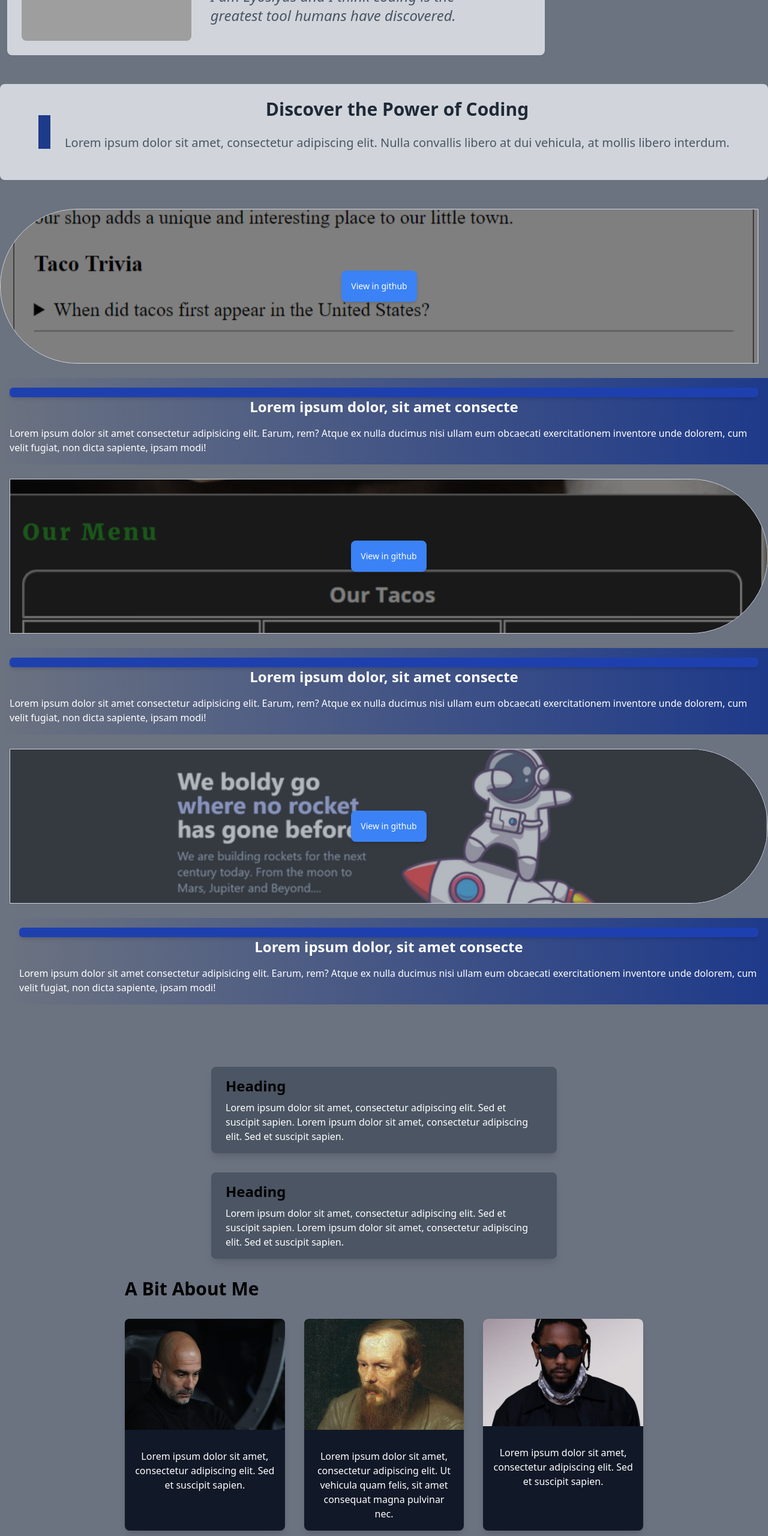
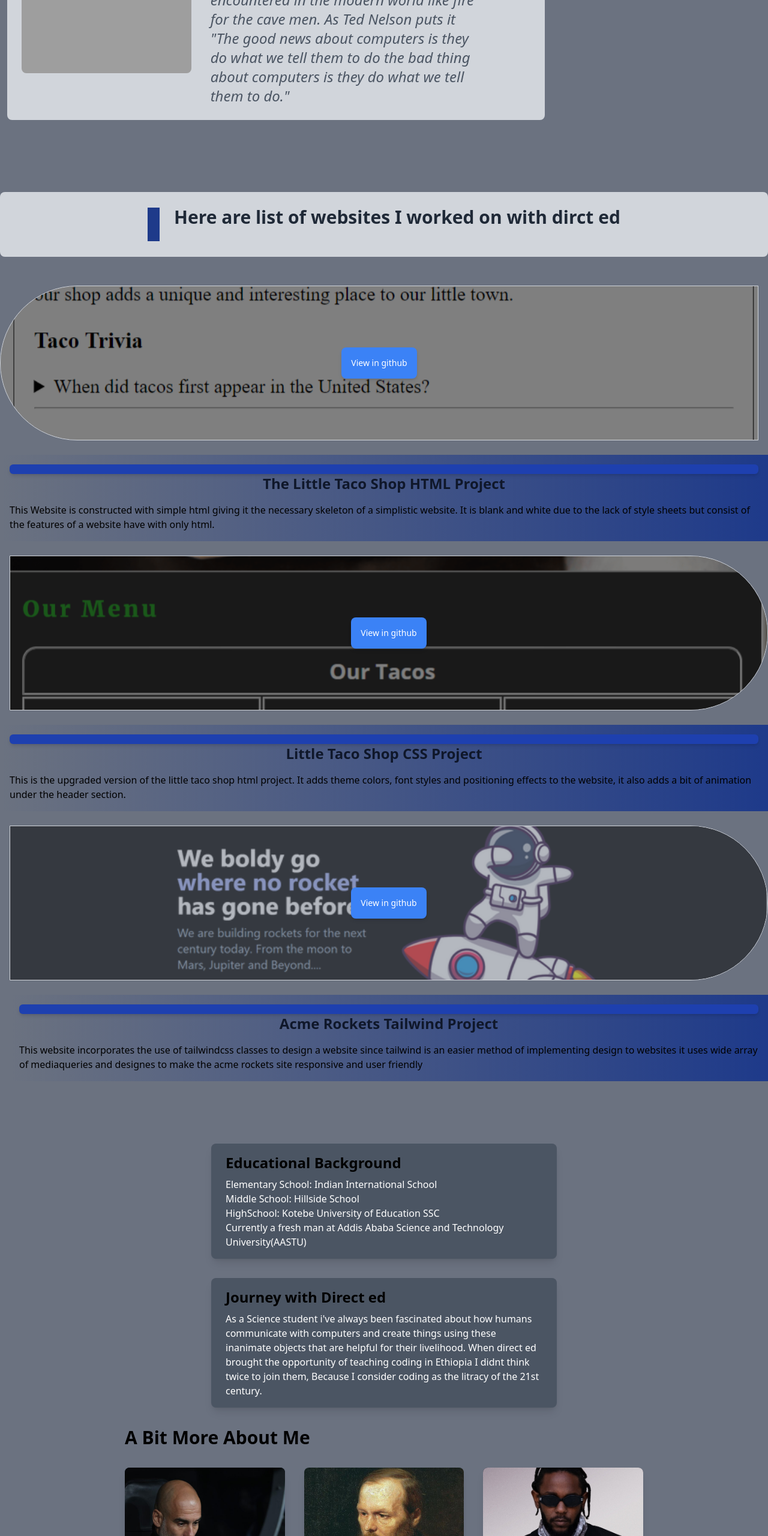
Before and after one commit to EyosiyasSebsibe/Personal-Portfolio, a website: page build/index.html in a window 1280 px wide. Shown: the part 240-2800 px from the top of the page at 60% size. Drawn offline with Linux system fonts and the light colour scheme; grey boxes are pictures that could not be loaded; files whose address does not match are found by name.

Commit message:
final touch

```diff
--- a/build/index.html
+++ b/build/index.html
@@ -85,46 +85,45 @@
                 <h2 class="max-w-md text-3xl font-bold text-center sm:text-4xl sm:text-left text-gray-800">
                     Eyosiyas S.Demese's Portfolio
                 </h2>
-                <p class="max-w-md text-2xl mt-4 text-center sm:text-left text-gray-600"><em>I am Eyosiyas and I think coding is the greatest tool humans have discovered.</em></p>
+                <p class="max-w-md text-2xl mt-4 text-center sm:text-left text-gray-600"><em>Coding is the greatest tool humans have encountered in the modern world like fire for the cave men.
+                    As Ted Nelson puts it "The good news about computers is they do what we tell them to do the bad thing about computers is they do what we tell them to do." </em></p>
             </article>
-            <img class="w-1/6 hidden md:block animated-image" src="./img/take-action-now-text-calligraphy-clipart-typography-digital-art-graphics-on-transparent-background-motivational-words-positive-mindset-inspirational-quotes-motivational-artwork-free-png.webp" alt="quote">
+            <img class="w-1/6 hidden md:block animated-image" src="./img/pngtree-hello-world-black-label-vector-png-image_10425496.png" alt="quote">
         </section>
     </main>
 
-    <section class="my-12 bg-gray-300 p-6 rounded-lg">
+    <br class="my-12">
+
+    <section id="websites" class=" my-12 bg-gray-300 p-6 rounded-lg">
         <div class="flex items-center justify-center">
             <div class="w-5 h-14 bg-blue-900"></div>
             <div class="ml-6">
-                <h2 class="text-3xl font-bold text-center text-gray-800 mb-6">Discover the Power of Coding</h2>
-                <p class="text-xl text-gray-600 text-center mb-6">Lorem ipsum dolor sit amet, consectetur adipiscing elit. Nulla convallis libero at dui vehicula, at mollis libero interdum.</p>
+                <h2 class="text-3xl font-bold text-center text-gray-800 mb-6">Here are list of websites I worked on with dirct ed</h2>
             </div>
         </div>
     </section>
 
-    <section id="websites" class="flex flex-col items-center justify-center">
-        <!-- First Image -->
+    <section class="flex flex-col items-center justify-center">
+
         <div class="md:min-w-full md:pr-4 mb-6 md:mb-0">
             <div class="flex flex-col">
                 <div class="relative rounded-l-full overflow-hidden border border-gray-300 hover:border-gray-500">
                     <img src="./img/home-example (2).png" alt="Little Taco Shop HTML Project" class="w-full h-64 object-cover transform hover:scale-105 transition duration-300">
                     <div class="absolute inset-0 flex items-center justify-center bg-black bg-opacity-50 opacity-100">
-
-                        <p class="text-white text-sm text-center p-4 bg-blue-500 rounded-lg shadow-md hover:bg-blue-600 transition-colors duration-300">
-                           <a href="https://github.com/EyosiyasSebsibe/LittleTacoShophtml.git">View in github</a>
-                        </p>
+                           <a class="text-white text-sm text-center p-4 bg-blue-500 rounded-lg shadow-md hover:bg-blue-600 transition-colors duration-300" href="https://github.com/EyosiyasSebsibe/LittleTacoShophtml.git">View in github</a>
                     </div>
                 </div>
             </div>
         </div>
         <br class="my-6">
-        <div class="bsolute top-0 right-full bg-gradient-to-l from-blue-900 to--500 text-white p-4">
-            <p class="text-gray-800 text-lg font-medium leading-relaxed px-4 py-2 bg-blue-800 rounded-md shadow-md hover:shadow-lg transition duration-300">
-                <h1 class="text-center text-2xl font-extrabold mb-4">Lorem ipsum dolor, sit amet consecte</h1>
-                Lorem ipsum dolor sit amet consectetur adipisicing elit. Earum, rem? Atque ex nulla ducimus nisi ullam eum obcaecati exercitationem inventore unde dolorem, cum velit fugiat, non dicta sapiente, ipsam modi!
+        <div class="bsolute top-0 right-full bg-gradient-to-l from-blue-900 to--500 text-black p-4">
+            <p class="text-black text-5xl font-medium leading-relaxed px-4 py-2 bg-blue-800 rounded-md shadow-md hover:shadow-lg transition duration-300">
+                <h1 class="text-slate-900 text-center text-2xl font-extrabold mb-4">The Little Taco Shop HTML Project</h1>
+               This Website is constructed with simple html giving it the necessary  skeleton of a simplistic website. It is blank and white due to the lack of style sheets but consist of the features of a website have with only html.
             </p>
         </div>
         <br class="my-6">
-        <!-- Second Image -->
+
         <div class="md:w-full  md:pl-4 mt-6 md:mt-0">
             <div class="flex flex-col">
                 <div class="relative rounded-r-full overflow-hidden border border-gray-300 hover:border-gray-500">
@@ -137,10 +136,10 @@
         </div>
 
         <br class="my-6">
-        <div class="bsolute top-0 right-full bg-gradient-to-l from-blue-900 to--500 text-white p-4">
+        <div class="bsolute top-0 right-full bg-gradient-to-l from-blue-900 to--500 text-black p-4">
             <p class="text-gray-800 text-lg font-medium leading-relaxed px-4 py-2 bg-blue-800 rounded-md shadow-md hover:shadow-lg transition duration-300">
-                <h1 class="text-center text-2xl font-extrabold mb-4">Lorem ipsum dolor, sit amet consecte</h1>
-                Lorem ipsum dolor sit amet consectetur adipisicing elit. Earum, rem? Atque ex nulla ducimus nisi ullam eum obcaecati exercitationem inventore unde dolorem, cum velit fugiat, non dicta sapiente, ipsam modi!
+                <h1 class="text-slate-900 text-center text-2xl font-extrabold mb-4">Little Taco Shop CSS Project</h1>
+                This is the upgraded version of the little taco shop html project. It adds theme colors, font styles and positioning effects to the website, it also adds a bit of animation under the header section.
             </p>
         </div>
         <br class="my-6">
@@ -155,12 +154,11 @@
                 </div>
             </div>
             <br class="my-6">
-            <div class="bsolute top-0 right-full bg-gradient-to-l from-blue-900 to--500 text-white p-4">
+            <div class="bsolute top-0 right-full bg-gradient-to-l from-blue-900 to--500 text-black p-4">
                 <p class="text-gray-800 text-lg font-medium leading-relaxed px-4 py-2 bg-blue-800 rounded-md shadow-md hover:shadow-lg transition duration-300">
-                    <h1 class="text-center text-2xl font-extrabold mb-4">Lorem ipsum dolor, sit amet consecte</h1>
-                    Lorem ipsum dolor sit amet consectetur adipisicing elit. Earum, rem? Atque ex nulla ducimus nisi ullam eum obcaecati exercitationem inventore unde dolorem, cum velit fugiat, non dicta sapiente, ipsam modi!
+                    <h1 class="text-slate-900 text-center text-2xl font-extrabold mb-4">Acme Rockets Tailwind Project</h1>
+                    This website incorporates the use of tailwindcss classes to design a website since tailwind is an easier method of implementing design to websites it uses wide array of mediaqueries and designes to make the acme rockets site responsive and user friendly
                 </p>
-
             </div>
             <br class="my-6">
         </div>
@@ -170,50 +168,53 @@
     <section id="about" class="py-12">
         <div class="max-w-xl mx-auto bg-gray-600 shadow-lg rounded-lg overflow-hidden my-8">
             <div class="px-6 py-4">
-                <h2 class="text-2xl font-bold mb-2">Heading</h2>
-                <p class="text-white">Lorem ipsum dolor sit amet, consectetur adipiscing elit. Sed et suscipit sapien. Lorem ipsum dolor sit amet, consectetur adipiscing elit. Sed et suscipit sapien.</p>
+                <h2 class="text-2xl font-bold mb-2">Educational Background</h2>
+                <p class="text-white">Elementary School: Indian International School<br>
+                Middle School: Hillside School <br>
+            HighSchool: Kotebe University of Education SSC <br>
+        Currently a fresh man at Addis Ababa Science and Technology University(AASTU)</p>
             </div>
         </div>
         <div class="max-w-xl mx-auto bg-gray-600 shadow-lg rounded-lg overflow-hidden my-8">
             <div class="px-6 py-4">
-                <h2 class="text-2xl font-bold mb-2">Heading</h2>
-                <p class="text-white">Lorem ipsum dolor sit amet, consectetur adipiscing elit. Sed et suscipit sapien. Lorem ipsum dolor sit amet, consectetur adipiscing elit. Sed et suscipit sapien.</p>
+                <h2 class="text-2xl font-bold mb-2">Journey with Direct ed</h2>
+                <p class="text-white">As a Science student i've always been fascinated about how humans communicate with computers and create things using these inanimate objects that are helpful for their livelihood. When direct ed brought the opportunity of teaching coding in Ethiopia I didnt think twice to join them, Because I consider coding as the litracy of the 21st century.</p>
             </div>
         </div>
         <div class="max-w-4xl mx-auto px-4">
-            <h2 class="text-3xl font-bold mb-8">A Bit About Me</h2>
+            <h2 class="text-3xl font-bold mb-8">A Bit More About Me</h2>
             <div class="grid grid-cols-1 sm:grid-cols-2 md:grid-cols-3 gap-8">
                 <div class="bg-gray-900 flex flex-col rounded-lg overflow-hidden shadow-lg">
                     <div class="relative">
                         <img src="./img/1651732533-2022-05-04T190327Z_1745393963_UP1EI541GXPU1_RTRMADP_3_SOCCER-CHAMPIONS-MAD-MCI-REPORT-750x520.jpg" alt="Image 1" class="w-full">
                         <div class="absolute inset-0 bg-black bg-opacity-50 hover:bg-opacity-75 transition duration-300 flex items-center justify-center text-white text-center opacity-0 hover:opacity-100">
-                            <p class="text-lg">Lorem ipsum dolor sit amet, consectetur adipiscing elit. Sed et suscipit sapien.</p>
+                            <p class="text-lg">Pep Guardiola.</p>
                         </div>
                     </div>
                     <div class="bg-gray-900 p-4">
-                        <p class="text-white text-center mt-4">Lorem ipsum dolor sit amet, consectetur adipiscing elit. Sed et suscipit sapien.</p>
+                        <p class="text-white text-center mt-4">When people ask me about role models he comes to my mind. I learn perfectionism from him.</p>
                     </div>
                 </div>
                 <div class="flex flex-col rounded-lg overflow-hidden shadow-lg">
                     <div class="relative">
                         <img src="./img/Dostoevsky-large2.jpg" alt="Image 2" class="w-full">
                         <div class="absolute inset-0 bg-black bg-opacity-50 hover:bg-opacity-75 transition duration-300 flex items-center justify-center text-white text-center opacity-0 hover:opacity-100">
-                            <p class="text-lg">Lorem ipsum dolor sit amet, consectetur adipiscing elit. Ut vehicula quam felis, sit amet consequat magna pulvinar nec.</p>
+                            <p class="text-lg">Fyodor Mickahilovich Dostoyevskey.</p>
                         </div>
                     </div>
                     <div class="bg-gray-900 opacity-100 p-4">
-                        <p class="text-white text-center mt-4">Lorem ipsum dolor sit amet, consectetur adipiscing elit. Ut vehicula quam felis, sit amet consequat magna pulvinar nec.</p>
+                        <p class="text-white text-center mt-4">One of my hobbies is reading books and I like Russian novels. Dostoevskys books are the best so far.</p>
                     </div>
                 </div>
                 <div class="bg-gray-900 flex flex-col rounded-lg overflow-hidden shadow-lg">
                     <div class="relative">
                         <img src="./img/kendrick.jpg" alt="Image 1" class="w-full">
                         <div class="absolute inset-0 bg-black bg-opacity-50 hover:bg-opacity-75 transition duration-300 flex items-center justify-center text-white text-center opacity-0 hover:opacity-100">
-                            <p class="text-lg">Lorem ipsum dolor sit amet, consectetur adipiscing elit. Sed et suscipit sapien.</p>
+                            <p class="text-lg">Kendrick Duckworth Lamar.</p>
                         </div>
                     </div>
                     <div class="bg-gray-900 p-4">
-                        <p class="text-white text-center mt-4">Lorem ipsum dolor sit amet, consectetur adipiscing elit. Sed et suscipit sapien.</p>
+                        <p class="text-white text-center mt-4">Im interested in Rap music and I think Kendrick Lamar is the best rapper of our generation.</p>
                     </div>
                 </div>
             </div>
@@ -252,13 +253,13 @@
                 <p class="text-gray-300">&copy; 2024 My Portfolio.</p>
                 <div class="flex space-x-4">
                     <!-- Social Media Icons as Image Links -->
-                    <a href="#" class="block w-8 h-8">
+                    <a href="https://www.tiktok.com/@ey7799?_t=8mEhGSrwPXa&_r=1" class="block w-8 h-8">
                         <img src="img/3201521.webp" alt="Social Media Icon 1">
                     </a>
-                    <a href="#" class="block w-8 h-8">
+                    <a href="https://www.instagram.com/czar_josiah?igsh=MWw5MjhsdHhwejFiZQ==" class="block w-8 h-8">
                         <img src="img/pngtree-instagram-icon-instagram-logo-png-image_3584853.png" alt="Social Media Icon 2">
                     </a>
-                    <a href="#" class="block w-8 h-8">
+                    <a href="https://t.me/nikolai_morozov7" class="block w-8 h-8">
                         <img src="img/transparent-telegram-logo-circular-logo-with-white-paper-airplane-silhouette65b9c950c320f2.1526057317066745127993.png" alt="Social Media Icon 3">
                     </a>
                 </div>
```
Also changed, not shown: build/css/style.css, build/img/162-1628989_computer-clipart-transparent-free-transparent-background-computer-clipart.png (added), build/img/Desktop-computer-on-transparent-background-PNG.png (added), build/img/cHJpdmF0ZS9sci9pbWFnZXMvd2Vic2l0ZS8yMDIzLTA3L2FpZ2VuZXJhdGVkLTI0MDcyMy1yb2JfcmF3cGl4ZWxfdmludGFnZV9jb21wdXRlcl9pY29uX2JsdWVfcHVycGxlcGlua19yb3VuZGVkX25vdF9fNTc5OGViMGYtYjNlMy00ZDM1LWJ.webp (added), build/img/lovepik-programmer-knocking-code-work-icon-free-vector-png-image_401373103_wh1200.png (added), build/img/pngtree-hello-world-black-label-vector-png-image_10425496.png (added).
